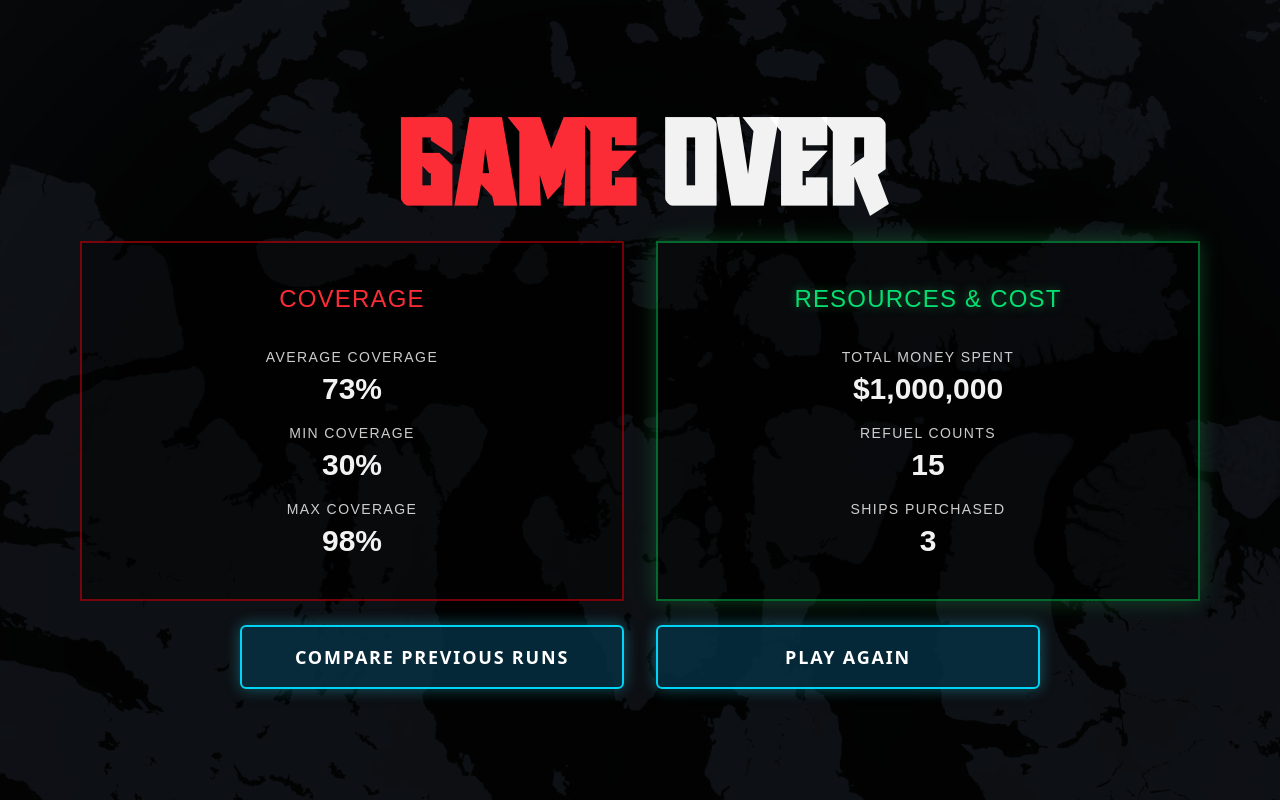
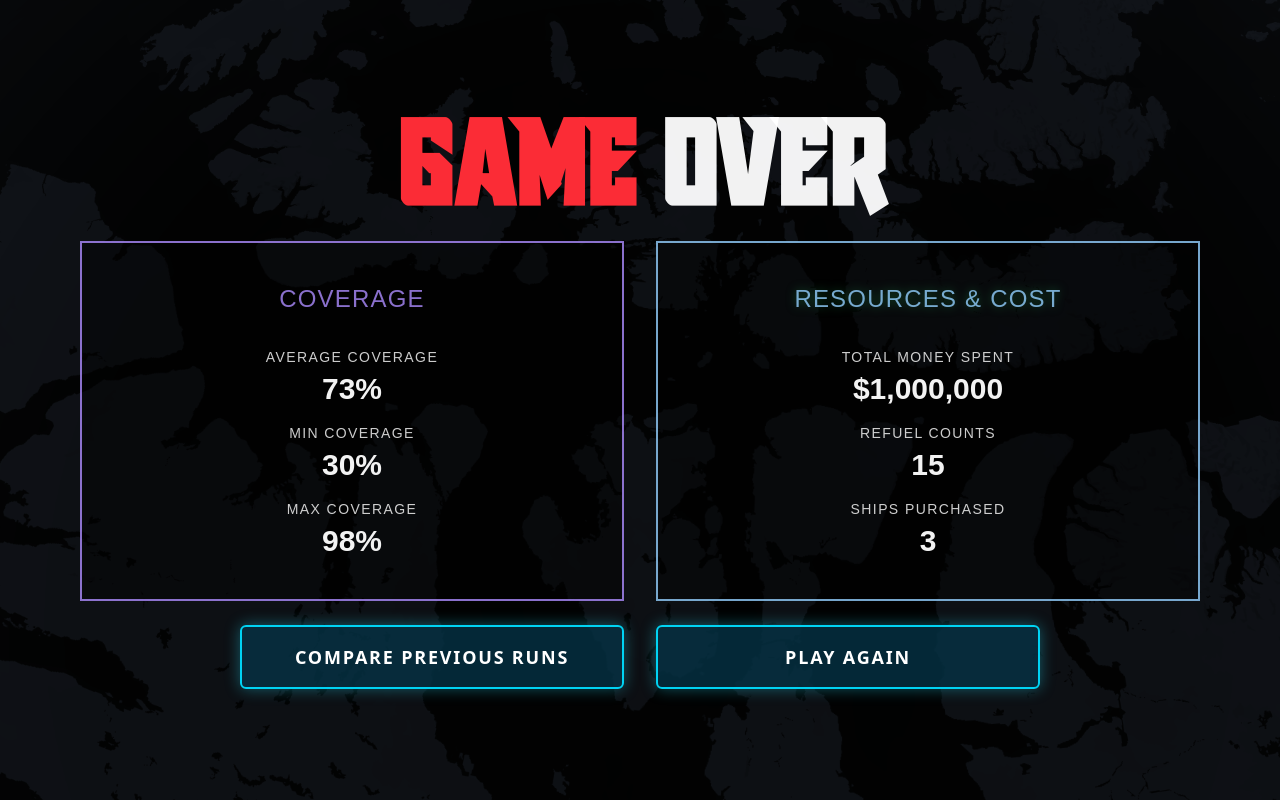
Before and after one commit to Sam-Drake-2007/CANshield, a React (Vite) app: page /results in a window 1280 px wide. Built offline with nearby package versions, Linux system fonts and the light colour scheme; a web font is replaced by a local one.

Commit message:
changed colors in results

```diff
--- a/src/index.css
+++ b/src/index.css
@@ -31,6 +31,6 @@
     --color-g2: #404040;
     --color-b: #0D0D0D;
     --color-b1: #262626;
-    --color-orange: #F25C05;
-    --color-blue: #63A1F2;
+    --color-purple: #AD8CFF;
+    --color-blue: #94D0FF;
 }
--- a/src/pages/results/ResultsPage.jsx
+++ b/src/pages/results/ResultsPage.jsx
@@ -51,8 +51,9 @@ export default function Results() {
             <div className="flex flex-col md:flex-row gap-8 max-w-6xl w-full px-4">
 
                 {/* --- RED BOX (Coverage) --- */}
-                <div className="flex-1 bg-black/40 p-10 border-2 border-red-600/50">
-                    <p className="text-r text-2xl font-arame uppercase tracking-wider text-center mb-6 ">
+                <div className="flex-1 bg-black/40 p-10 border-2 border-purple/80
+                 hover:border-purple hover:text-purple hover:shadow-[0_0_20px_purple] duration-300 hover:duration-300">
+                    <p className="text-purple/80 text-2xl font-arame uppercase tracking-wider text-center mb-6 ">
                         Coverage
                     </p>
                     <dl className="flex flex-col gap-2 text-center">
@@ -66,8 +67,9 @@ export default function Results() {
                 </div>
 
                 {/* --- GREEN BOX (Cost) --- */}
-                <div className="flex-1 bg-black/40 p-10 border-2 border-green-500/50 shadow-[0_0_20px_rgba(34,197,94,0.3)]">
-                    <p className="text-green-400 text-2xl font-arame uppercase tracking-wider text-center mb-6 drop-shadow-[0_0_5px_rgba(34,197,94,0.5)]">
+                <div className="flex-1 bg-black/40 p-10 border-2 border-blue/80
+                 hover:border-blue hover:text-blue hover:shadow-[0_0_20px_blue] duration-300 hover:duration-300">
+                    <p className="text-blue/80 text-2xl font-arame uppercase tracking-wider text-center mb-6 drop-shadow-[0_0_5px_rgba(34,197,94,0.5)]">
                         Resources & Cost
                     </p>
                     <dl className="flex flex-col gap-2 text-center">
```
